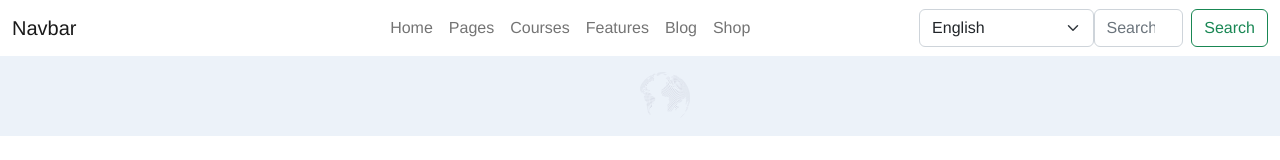
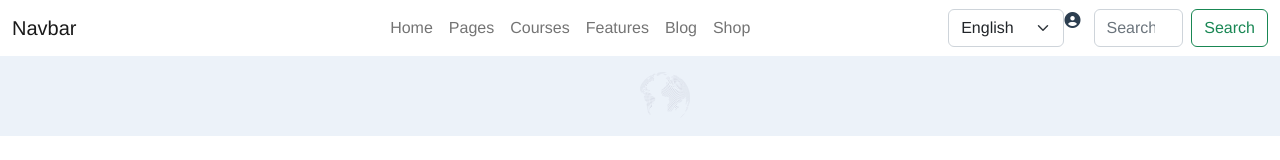
Before and after one commit to Antonius131/proj-html-vuejs, a Vue app: page / in a window 1280 px wide. Shown: the top 160 px of the page. Built offline with nearby package versions, Linux system fonts and the light colour scheme.

Commit message:
NavBar: adding and styling flags and icons boxes

```diff
--- a/src/components/header/NavBar.vue
+++ b/src/components/header/NavBar.vue
@@ -11,13 +11,19 @@
                      <NavMenu />
                   </div>
                </div>
-               <div class="col-4 d-flex">
-                  <div class="col-6">
+               <div class="col-4 d-flex nav-user-options">
+                  <div class="col-1 flags-box">
+                     <img src="" alt="">
+                  </div>
+                  <div class="col-4">
                      <select class="form-select">
                         <option selected>English</option>
                         <option value="1">German</option>
                         <option value="2">French</option>
                      </select>
+                  </div>
+                  <div class="col-1 icon-box">
+                     <i class="fa-solid fa-circle-user"></i>
                   </div>
                   <div class="col-6">
                      <form class="d-flex" role="search">
```
